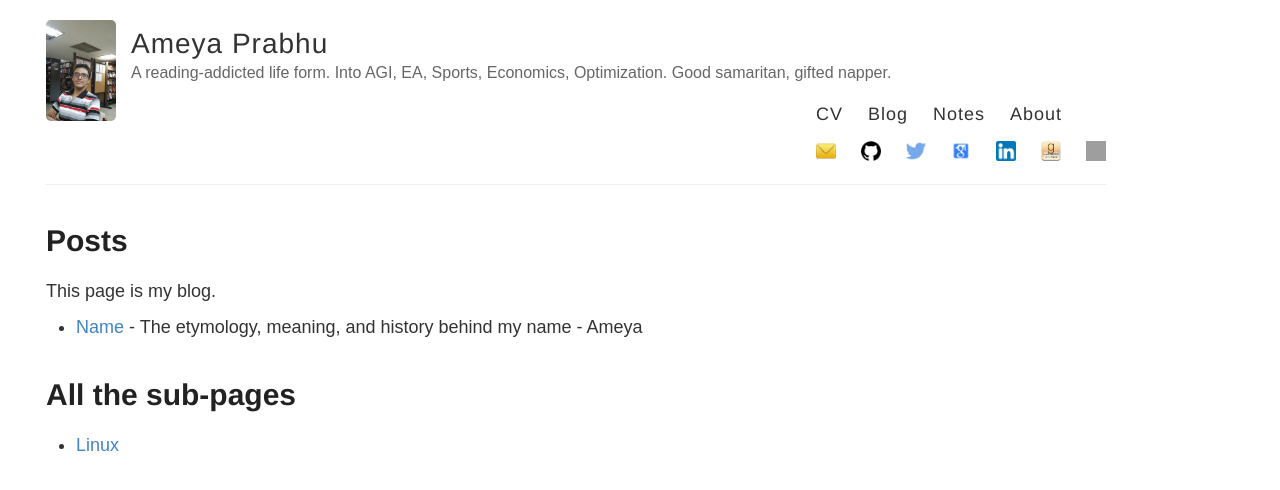
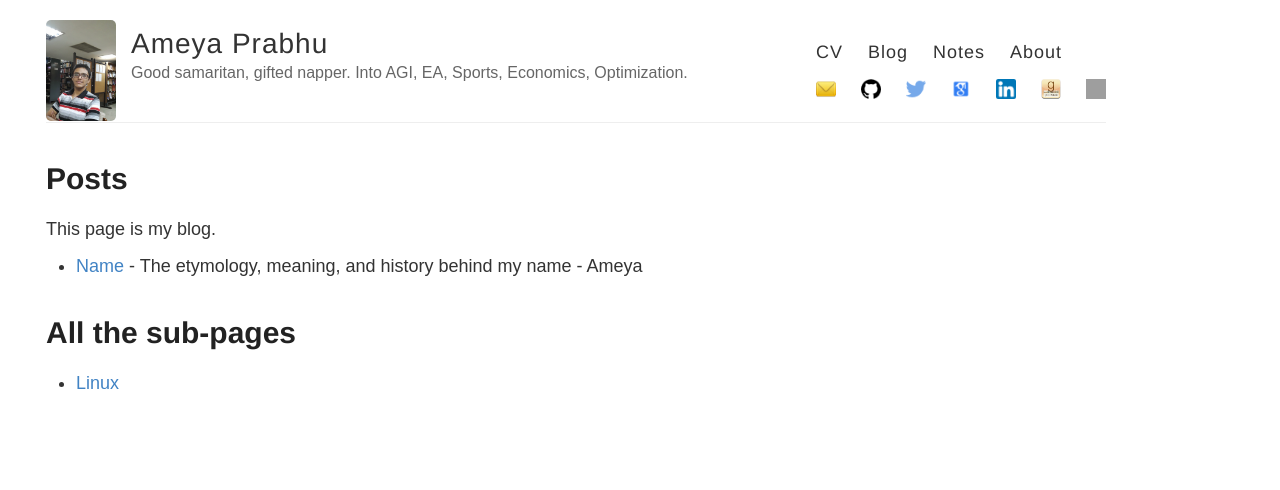
Before and after one commit to drimpossible/drimpossible.github.io, a Jekyll site: the page built from _posts/2019-02-05-index.md, in a window 1280 px wide. Shown: the top 490 px of the page. Built offline with Jekyll 4.4.1, drawn with Linux system fonts in a browser that asks for light colours; some web fonts are replaced; grey boxes are pictures that could not be loaded.

Commit message:
Tagline changes

```diff
--- a/_config.yml
+++ b/_config.yml
@@ -6,7 +6,7 @@
 name: Ameya Prabhu
 
 # Short bio or description (displayed in the header)
-description: A reading-addicted life form. Into AGI, EA, Sports, Economics, Optimization. Good samaritan, gifted napper.
+description: Good samaritan, gifted napper. Into AGI, EA, Sports, Economics, Optimization.
 
 # URL of your avatar or profile pic (you could use your GitHub profile pic)
 avatar: https://raw.githubusercontent.com/drimpossible/drimpossible.github.io/master/images/profile_image.jpg
```
